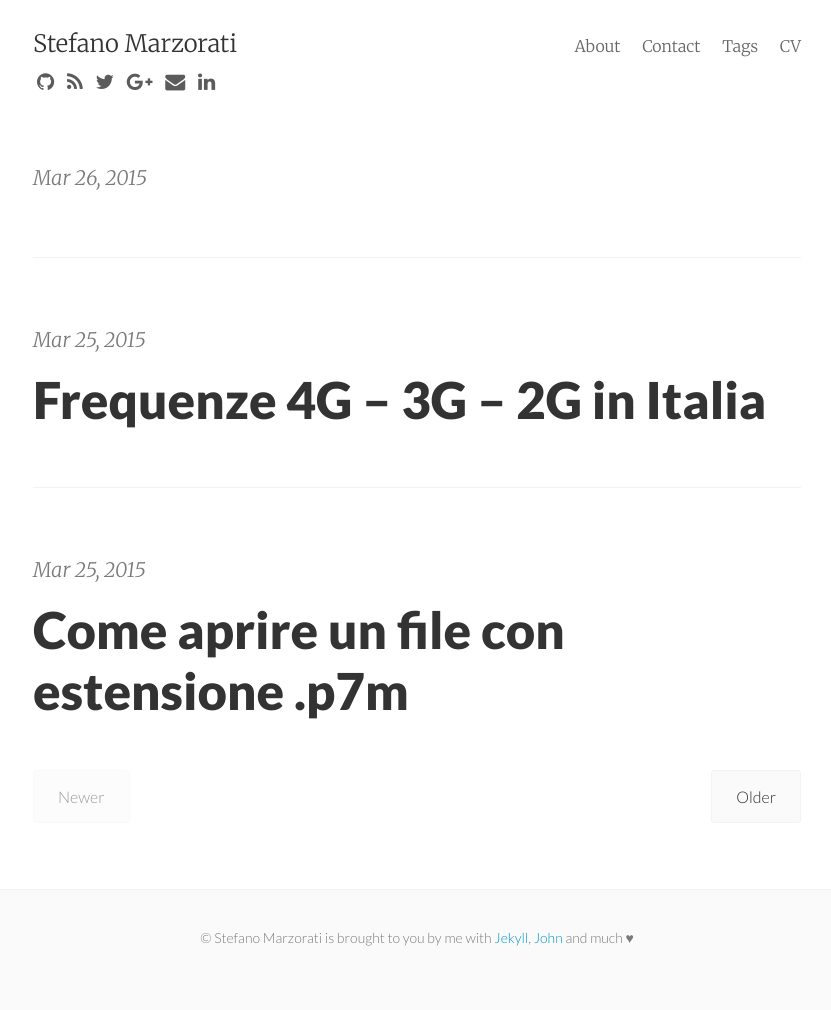
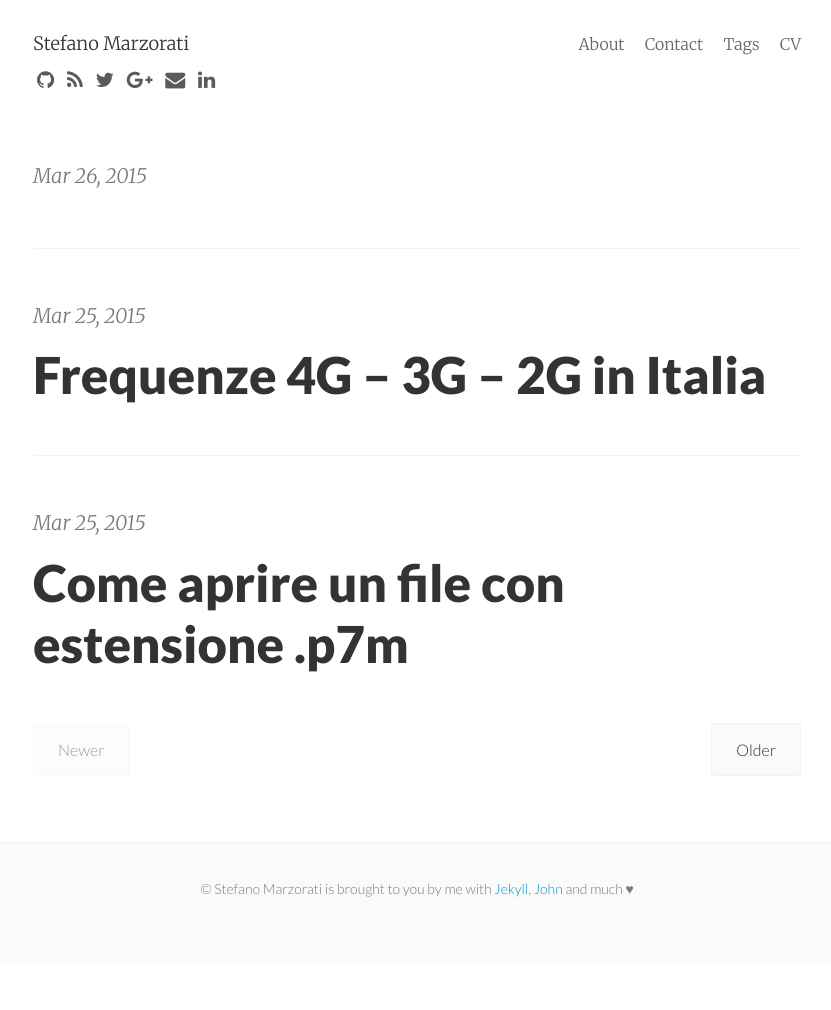
Before and after one commit to marste/Blog, a Jekyll site: the page built from index.html, in a window 1280 px wide. Shown: the whole page, without its empty margins (223-1054 px from the left). Built offline with Jekyll 4.4.1, drawn with Linux system fonts in a browser that asks for light colours; nearby versions of some CDN libraries; Markdown is read by kramdown in place of the engine named in the settings; the list of posts is cut into pages by our own code; after the commit the page ends 963 px from its top, so only the background shows below that.

Commit message:
Update _main.scss

```diff
--- a/_sass/_main.scss
+++ b/_sass/_main.scss
@@ -41,7 +41,7 @@
 }
 
 body {
-  font-size: 1.5rem;
+  font-size: 1.15rem;
 
           box-sizing: border-box;
      -moz-box-sizing: border-box;
```
